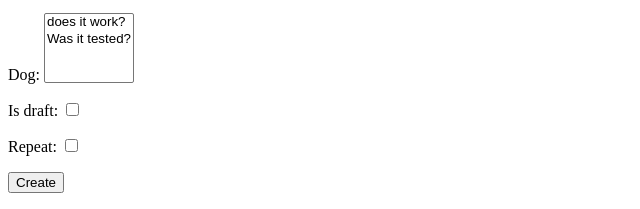
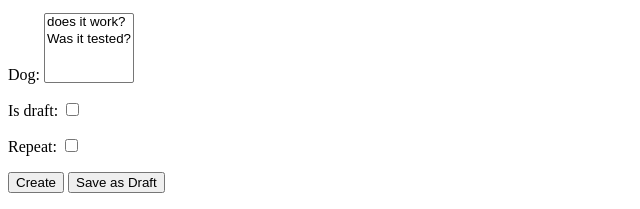
Before and after one commit to joseline25/my_perform, a Django app: page /create/ in a window 1280 px wide. Shown: the part 799-1008 px from the top of the page, without its empty margins (0-640 px from the left). Run offline with Django 4.2, Linux system fonts and the light colour scheme; data comes from the database, SQL or seed files in the repository.

Commit message:
HTML file

```diff
--- a/templates/objective/create_objective.html
+++ b/templates/objective/create_objective.html
@@ -7,7 +7,8 @@
 <form method="POST">
   {% csrf_token %} {{ form.as_p}}
 
-  <button type="submit" class="btn btn-primary">Create</button>
+  <button type="submit" value="create" class="btn btn-primary">Create</button>
+  <button type="submit" value="save_as_draft" name="save_draft" class="btn btn-primary">Save as Draft</button>
 </form>
 
 {% endblock content %}
```
